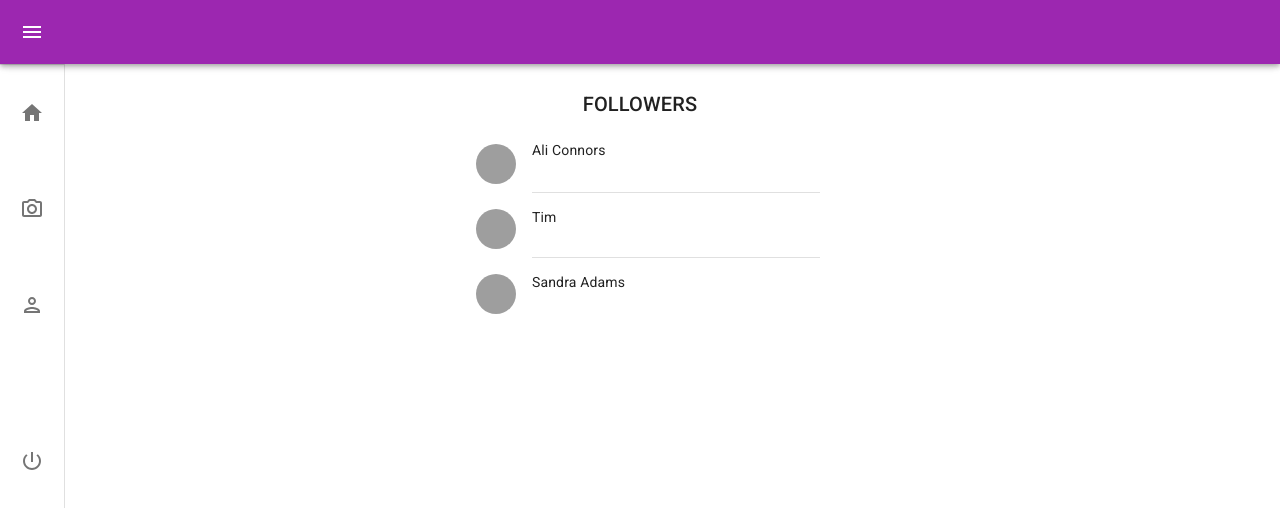
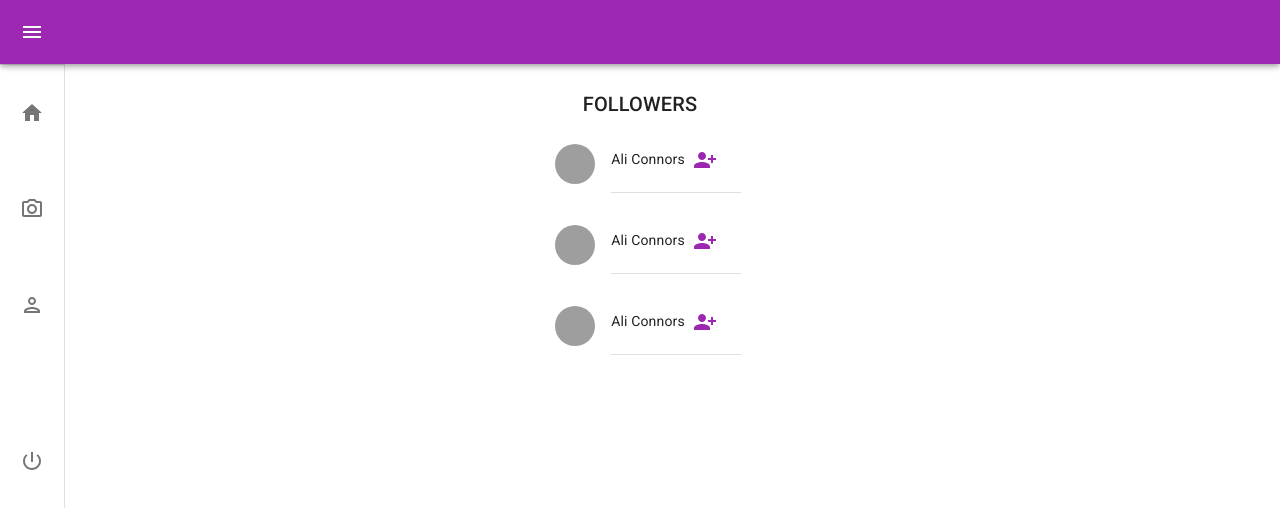
Before and after one commit to ruberyln/Social-media-app-project, a React (Create React App) app in the folder demo-client-master/: page /followers in a window 1280 px wide. Shown: the top 508 px of the page. Built offline with nearby package versions, Linux system fonts and the light colour scheme; grey boxes are pictures that could not be loaded.

Commit message:
follow page and following

```diff
--- a/demo-client-master/src/components/followers.jsx
+++ b/demo-client-master/src/components/followers.jsx
@@ -7,12 +7,15 @@ import ListItemAvatar from '@mui/material/ListItemAvatar';
 import Avatar from '@mui/material/Avatar';
 import Typography from '@mui/material/Typography';
 import  Drawer  from './drawer';
-import { Container,Box } from '@mui/material';
+import PersonAddAlt1Icon from '@mui/icons-material/PersonAddAlt1';
+import { Container,Box,Stack,IconButton,Grid } from '@mui/material';
 export default function Followers() {
 
+    const lists = [1,2,3]
   return (
       <><Drawer/>
       <Container component ="main">
+
            <Box
           sx={{
             marginTop: 11,
@@ -23,11 +26,19 @@ export default function Followers() {
         >
       <Typography variant = "h6">FOLLOWERS
       </Typography>
+      <Grid >
+            {lists.map((list) => (
+              <Grid item key={list} xs={12} >
       <List sx={{ width: '100%', maxWidth: 360, bgcolor: 'background.paper', mt:'4' }}>
           <ListItem alignItems="flex-start">
+
               <ListItemAvatar>
+
                   <Avatar alt="Remy Sharp" src="/static/images/avatar/1.jpg" />
+
+
               </ListItemAvatar>
+
               <ListItemText
 
                   secondary={<React.Fragment>
@@ -39,51 +50,19 @@ export default function Followers() {
                       >
                           Ali Connors
                       </Typography>
+                      <IconButton color = "secondary"> <PersonAddAlt1Icon/></IconButton>
+                  </React.Fragment>} />
 
-                  </React.Fragment>} />
           </ListItem>
           <Divider variant="inset" component="li" />
-          <ListItem alignItems="flex-start">
-              <ListItemAvatar>
-                  <Avatar alt="Travis Howard" src="/static/images/avatar/2.jpg" />
-              </ListItemAvatar>
-              <ListItemText
-
-primary={<React.Fragment>
-    <Typography
-        sx={{ display: 'inline' }}
-        component="span"
-        variant="body2"
-        color="text.primary"
-    >
-      Tim
-    </Typography>
 
 
+      </List>
+      </Grid>
+            ))}
+            </Grid>
+     </Box>
 
-                  </React.Fragment>} />
-          </ListItem>
-          <Divider variant="inset" component="li" />
-          <ListItem alignItems="flex-start">
-              <ListItemAvatar>
-                  <Avatar alt="Cindy Baker" src="/static/images/avatar/3.jpg" />
-              </ListItemAvatar>
-              <ListItemText
-
-                  primary={<React.Fragment>
-                      <Typography
-                          sx={{ display: 'inline' }}
-                          component="span"
-                          variant="body2"
-                          color="text.primary"
-                      >
-                          Sandra Adams
-                      </Typography>
-
-                  </React.Fragment>} />
-          </ListItem>
-      </List>
-     </Box>
       </Container></>
   );
 }
--- a/demo-client-master/src/components/following.jsx
+++ b/demo-client-master/src/components/following.jsx
@@ -7,12 +7,15 @@ import ListItemAvatar from '@mui/material/ListItemAvatar';
 import Avatar from '@mui/material/Avatar';
 import Typography from '@mui/material/Typography';
 import  Drawer  from './drawer';
-import { Container,Box } from '@mui/material';
+import PersonAddAlt1Icon from '@mui/icons-material/PersonAddAlt1';
+import { Container,Box,Stack,IconButton,Grid } from '@mui/material';
 export default function Followers() {
 
+    const lists = [1,2,3]
   return (
       <><Drawer/>
       <Container component ="main">
+
            <Box
           sx={{
             marginTop: 11,
@@ -23,11 +26,19 @@ export default function Followers() {
         >
       <Typography variant = "h6">FOLLOWING
       </Typography>
+      <Grid >
+            {lists.map((list) => (
+              <Grid item key={list} xs={12} >
       <List sx={{ width: '100%', maxWidth: 360, bgcolor: 'background.paper', mt:'4' }}>
           <ListItem alignItems="flex-start">
+
               <ListItemAvatar>
+
                   <Avatar alt="Remy Sharp" src="/static/images/avatar/1.jpg" />
+
+
               </ListItemAvatar>
+
               <ListItemText
 
                   secondary={<React.Fragment>
@@ -39,51 +50,19 @@ export default function Followers() {
                       >
                           Ali Connors
                       </Typography>
+                      <IconButton color = "secondary"> <PersonAddAlt1Icon/></IconButton>
+                  </React.Fragment>} />
 
-                  </React.Fragment>} />
           </ListItem>
           <Divider variant="inset" component="li" />
-          <ListItem alignItems="flex-start">
-              <ListItemAvatar>
-                  <Avatar alt="Travis Howard" src="/static/images/avatar/2.jpg" />
-              </ListItemAvatar>
-              <ListItemText
-
-primary={<React.Fragment>
-    <Typography
-        sx={{ display: 'inline' }}
-        component="span"
-        variant="body2"
-        color="text.primary"
-    >
-      Tim
-    </Typography>
 
 
+      </List>
+      </Grid>
+            ))}
+            </Grid>
+     </Box>
 
-                  </React.Fragment>} />
-          </ListItem>
-          <Divider variant="inset" component="li" />
-          <ListItem alignItems="flex-start">
-              <ListItemAvatar>
-                  <Avatar alt="Cindy Baker" src="/static/images/avatar/3.jpg" />
-              </ListItemAvatar>
-              <ListItemText
-
-                  primary={<React.Fragment>
-                      <Typography
-                          sx={{ display: 'inline' }}
-                          component="span"
-                          variant="body2"
-                          color="text.primary"
-                      >
-                          Sandra Adams
-                      </Typography>
-
-                  </React.Fragment>} />
-          </ListItem>
-      </List>
-     </Box>
       </Container></>
   );
 }
```
